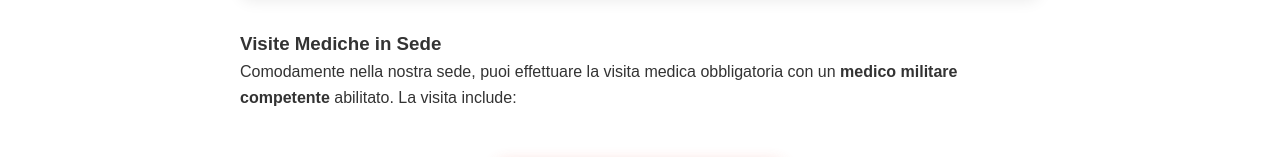
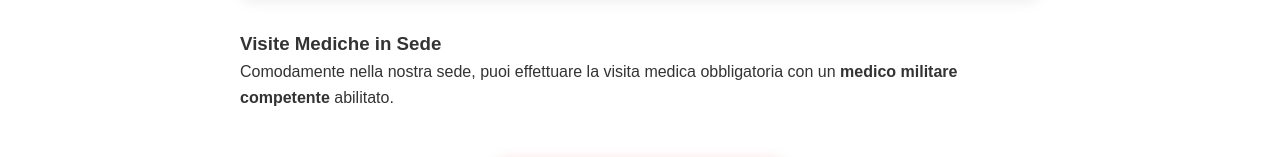
Before and after one commit to latorreautoscuola/latorreautoscuola.github.io, a plain HTML site: page rinnovi-duplicati.html in a window 1280 px wide. Shown: the part 1687-1844 px from the top of the page. Drawn offline with Linux system fonts and the light colour scheme.

Commit message:
Update rinnovi-duplicati.html

```diff
--- a/rinnovi-duplicati.html
+++ b/rinnovi-duplicati.html
@@ -278,7 +278,7 @@
 
 
                 <h3>Visite Mediche in Sede</h3>
-                <p>Comodamente nella nostra sede, puoi effettuare la visita medica obbligatoria con un <strong>medico militare competente</strong> abilitato. La visita include:</p>
+                <p>Comodamente nella nostra sede, puoi effettuare la visita medica obbligatoria con un <strong>medico militare competente</strong> abilitato.</p>
 
 
                 <div style="text-align: center; margin-top: 3rem;">
```
